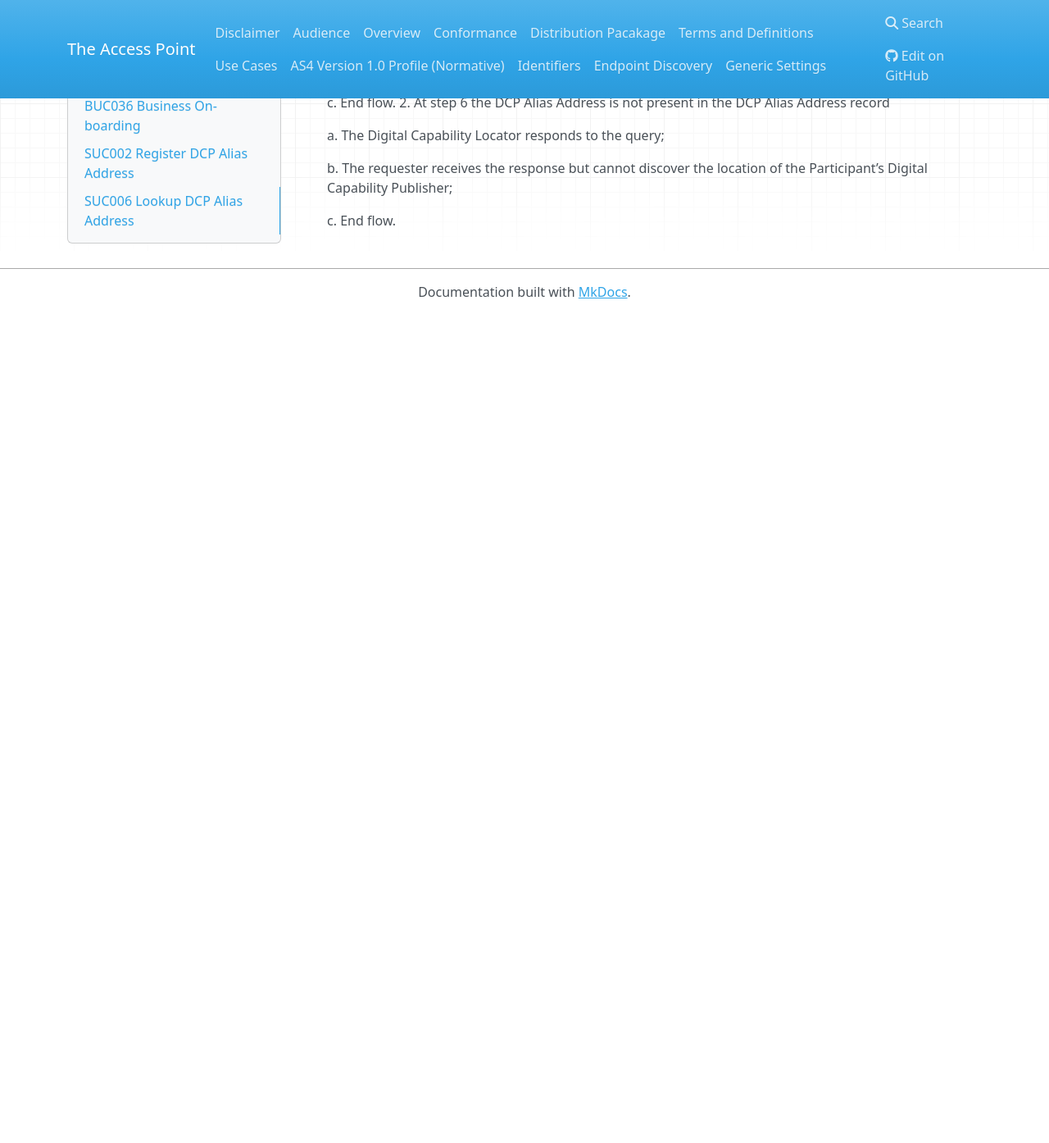
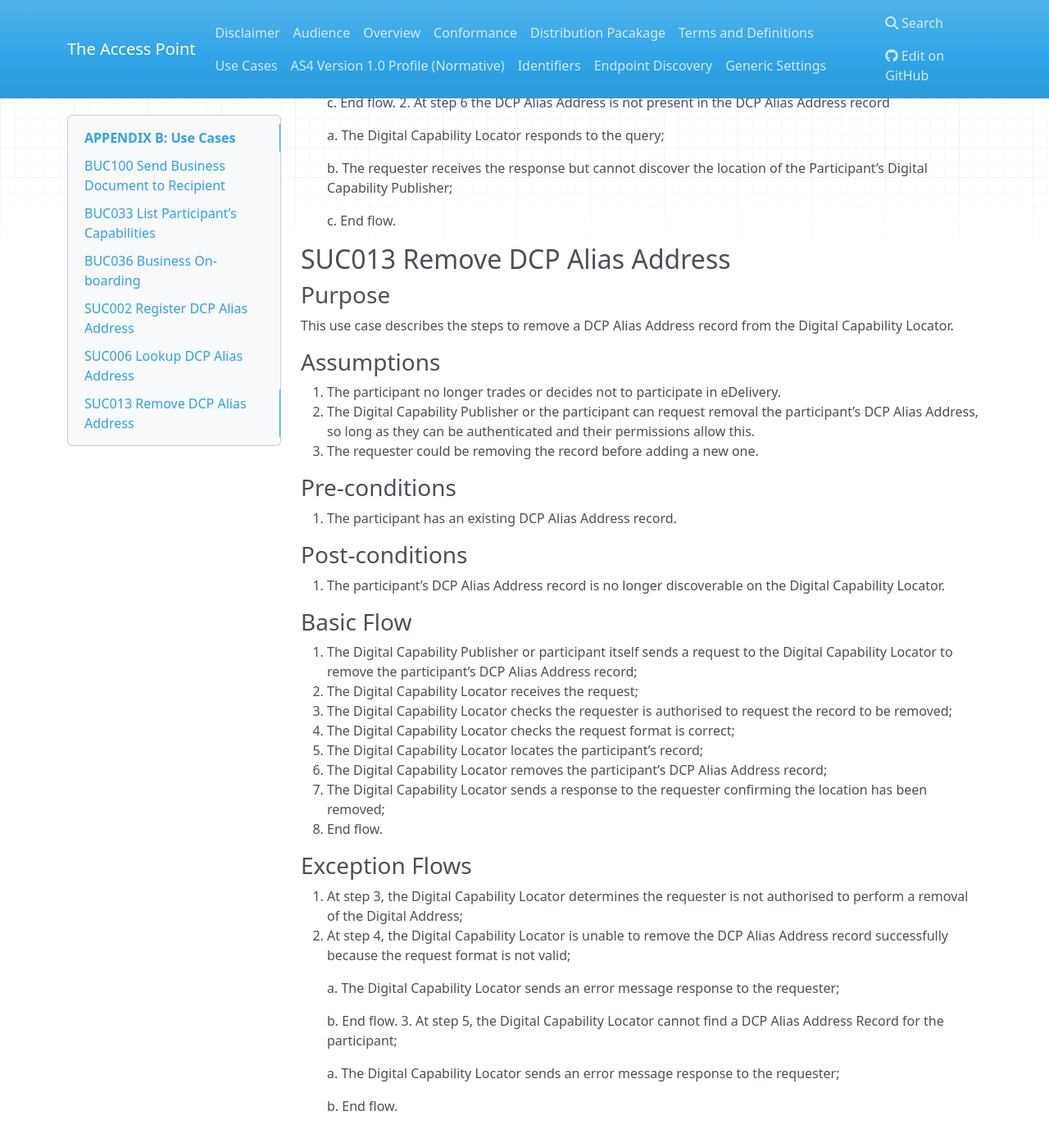
Before and after one commit to Digital-Business-Council/Access-Point, an MkDocs documentation site: the page built from docs/appendix_B.md, in a window 1280 px wide and 1400 px high, scrolled down 7847 px. Shown: the top 1394 px of the window at 82% size. Built offline with MkDocs 1.6.1, drawn with Linux system fonts in a browser that asks for light colours; nearby versions of some CDN libraries; old or Windows-style settings are respelled for this version of MkDocs; before the commit the page ends 8231 px from its top, so only the background shows below that.

Commit message:
Update appendix_B.md

```diff
--- a/docs/appendix_B.md
+++ b/docs/appendix_B.md
@@ -289,3 +289,43 @@ This use case describes the steps required for a party to discover the DCP Alias
     b. The requester receives the response but cannot discover the location of the Participant’s Digital Capability Publisher;
 
     c. End flow.
+
+
+## SUC013 Remove DCP Alias Address
+
+### Purpose
+This use case describes the steps to remove a DCP Alias Address record from the Digital Capability Locator.
+
+### Assumptions
+ 1. The participant no longer trades or decides not to participate in eDelivery.
+ 2. The Digital Capability Publisher or the participant can request removal the participant’s DCP Alias Address, so long as they can be authenticated and their permissions allow this.
+ 3. The requester could be removing the record before adding a new one.
+
+### Pre-conditions
+ 1. The participant has an existing DCP Alias Address record.
+
+### Post-conditions
+ 1. The participant’s DCP Alias Address record is no longer discoverable on the Digital Capability Locator.
+
+### Basic Flow
+ 1. The Digital Capability Publisher or participant itself sends a request to the Digital Capability Locator to remove the participant’s DCP Alias Address record;
+ 2. The Digital Capability Locator receives the request;
+ 3. The Digital Capability Locator checks the requester is authorised to request the record to be removed;
+ 4. The Digital Capability Locator checks the request format is correct;
+ 5. The Digital Capability Locator locates the participant’s record;
+ 6. The Digital Capability Locator removes the participant’s DCP Alias Address record;
+ 7. The Digital Capability Locator sends a response to the requester confirming the location has been removed;
+ 8. End flow.
+
+### Exception Flows
+ 1. At step 3, the Digital Capability Locator determines the requester is not authorised to perform a removal of the Digital Address;
+ 2. At step 4, the Digital Capability Locator is unable to remove the DCP Alias Address record successfully because the request format is not valid;
+
+    a. The Digital Capability Locator sends an error message response to the requester;
+
+    b. End flow.
+ 3. At step 5, the Digital Capability Locator cannot find a DCP Alias Address Record for the participant;
+
+    a. The Digital Capability Locator sends an error message response to the requester;
+
+    b. End flow.
```
